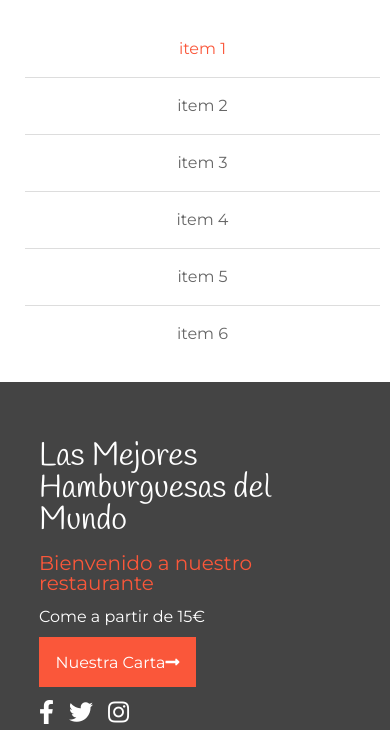
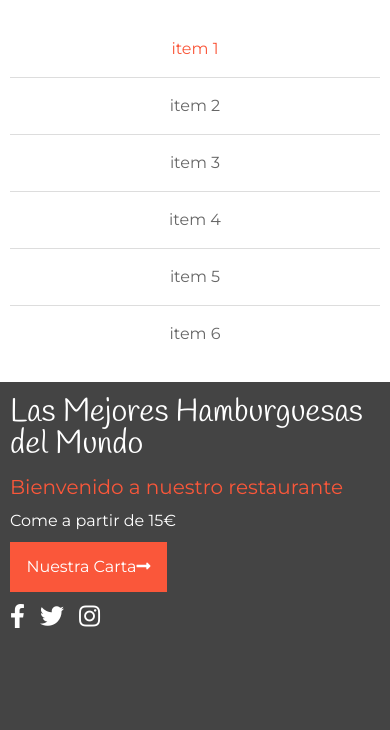
Before and after one commit to marcelongo/Hamburgueseria, a plain HTML site: page index.html in a window 390 px wide. Shown: the part 119-849 px from the top of the page. Drawn offline with Linux system fonts and the light colour scheme.

Commit message:
margen y hero solucionados

```diff
--- a/css/style.css
+++ b/css/style.css
@@ -111,7 +111,7 @@ header nav li .activo {
 }
 
 .hero>div {
-    padding: 15% 10%;
+    padding: 15% 0%;
     color: white;
 }
 
@@ -301,6 +301,7 @@ main .enlace:hover i {
         text-align: center;
         padding: 20px;
         border-bottom: 1px solid #ddd;
+        margin-left: 0px;
     }
 /*el last child o los comandos de este tipo indican cual de los elementos quiero que afecte la orden que le doy.  En este caso solo elimina la ultima linea de los items*/
     header nav .menu li:last-child {
@@ -319,3 +320,10 @@ main .enlace:hover i {
         border-bottom: 1px solid #ddd;
     }
 }
+
+@media (max-width: 1100px) {
+.hero>div {
+    padding: 15px 10px;
+}
+
+}
--- a/index.html
+++ b/index.html
@@ -61,7 +61,7 @@
 
         </header>
         <div class="hero container-fluid">
-            <div>
+            <div class="row">
             <h1>Las Mejores Hamburguesas del Mundo</h1>
             <h2>Bienvenido a nuestro restaurante</h2>
             <p>Come a partir de 15€</p>
```
